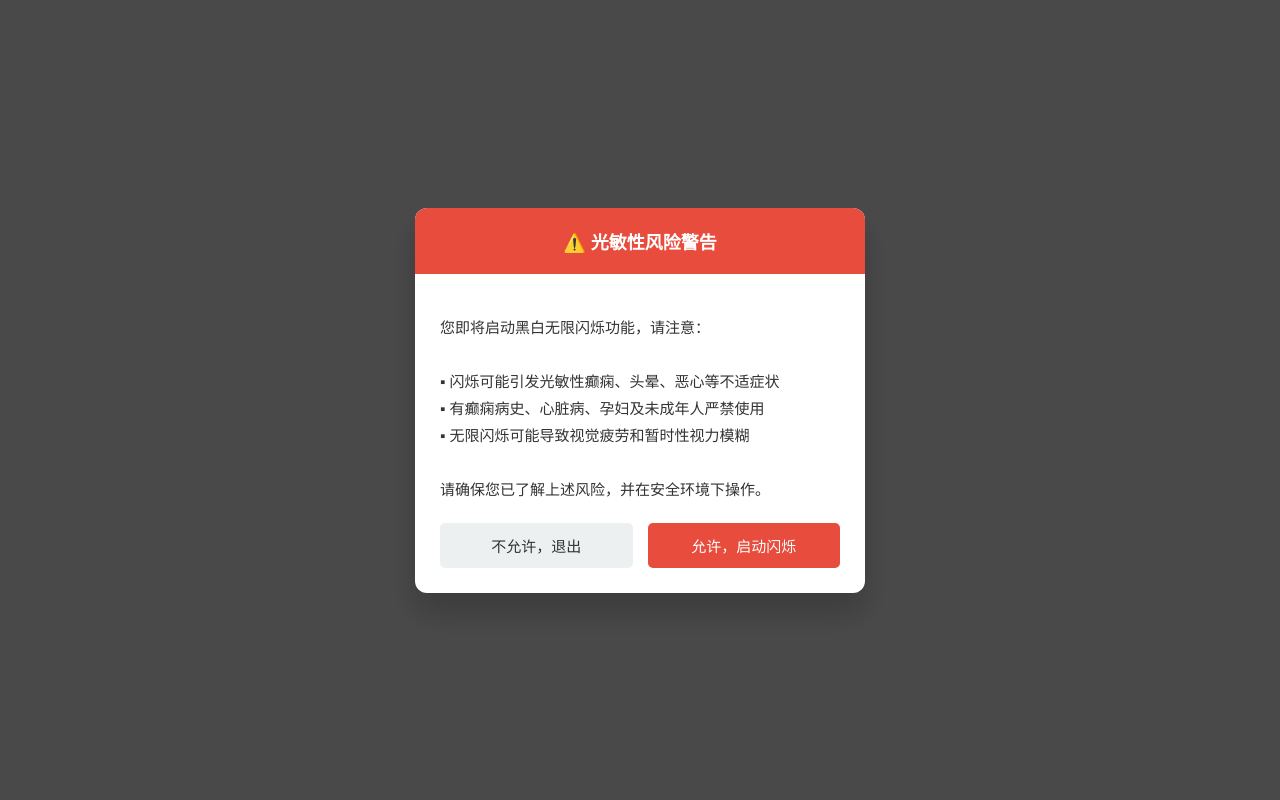
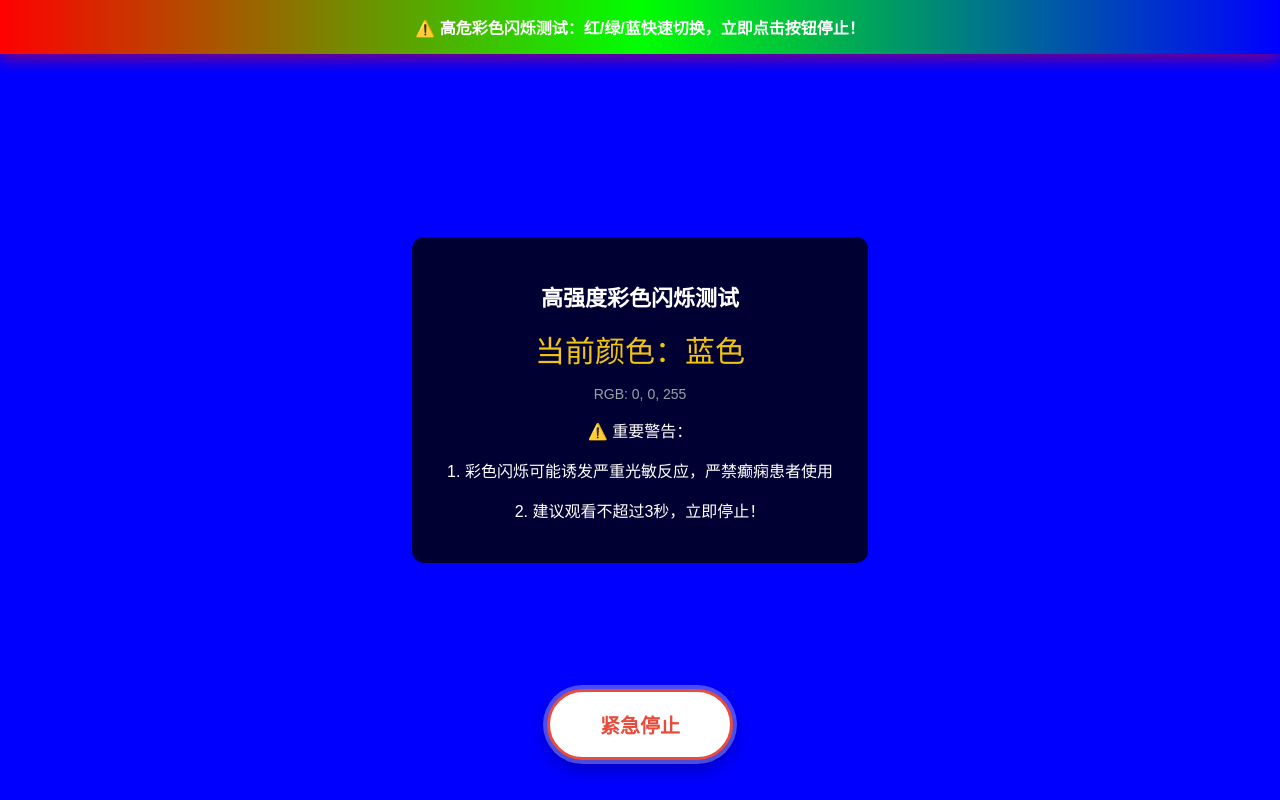
Before and after one commit to ZMXF8/zmxf.github.io, a plain HTML site: page index.html in a window 1280 px wide. Drawn offline with Linux system fonts and the light colour scheme.

Commit message:
Update index.html
新增红绿蓝还是25Hz

```diff
--- a/index.html
+++ b/index.html
@@ -3,210 +3,158 @@
 <head>
     <meta charset="UTF-8">
     <meta name="viewport" content="width=device-width, initial-scale=1.0">
-    <title>黑白闪烁 - 安全确认</title>
+    <title>高强度彩色闪烁测试（25Hz）</title>
     <style>
         body {
             margin: 0;
             padding: 0;
             width: 100vw;
             height: 100vh;
-            display: flex;
-            justify-content: center;
-            align-items: center;
-            font-family: "PingFang SC", sans-serif;
-            background-color: #f5f5f5;
+            overflow: hidden;
+            font-family: "Microsoft YaHei", sans-serif;
+            transition: background-color 0ms; /* 移除过渡，确保硬切换 */
         }
 
-        .warning-modal {
+        .high-intensity-warning {
             position: fixed;
             top: 0;
             left: 0;
             width: 100%;
-            height: 100%;
-            background: rgba(0,0,0,0.7);
-            display: flex;
-            justify-content: center;
-            align-items: center;
+            background: linear-gradient(90deg, #ff0000, #00ff00, #0000ff);
+            color: white;
+            padding: 15px 0;
+            text-align: center;
+            font-size: 16px;
+            font-weight: bold;
+            z-index: 1000;
+            box-shadow: 0 5px 15px rgba(255,0,0,0.5);
+        }
+
+        .control-center {
+            position: fixed;
+            bottom: 40px;
+            left: 50%;
+            transform: translateX(-50%);
             z-index: 1000;
         }
 
-        .modal-content {
+        .emergency-stop {
             background: white;
-            border-radius: 12px;
-            max-width: 90%;
-            width: 450px;
-            box-shadow: 0 20px 30px rgba(0,0,0,0.2);
-            overflow: hidden;
+            color: #e74c3c;
+            border: 3px solid #e74c3c;
+            padding: 18px 50px;
+            font-size: 20px;
+            font-weight: bold;
+            border-radius: 50px;
+            cursor: pointer;
+            box-shadow: 0 0 0 4px rgba(255,255,255,0.3), 0 8px 20px rgba(0,0,0,0.3);
+            transition: all 0.2s;
         }
 
-        .modal-header {
-            background: #e74c3c;
-            color: white;
-            padding: 20px;
-            text-align: center;
-            font-size: 18px;
-            font-weight: bold;
+        .emergency-stop:hover {
+            background: #f8f9fa;
+            transform: translateX(-50%) translateY(-3px);
         }
 
-        .modal-body {
-            padding: 25px;
+        .emergency-stop:active {
+            transform: translateX(-50%) translateY(1px);
         }
 
-        .warning-text {
-            color: #333;
-            margin-bottom: 20px;
-            line-height: 1.8;
-            font-size: 15px;
+        .test-info {
+            position: fixed;
+            top: 50%;
+            left: 50%;
+            transform: translate(-50%, -50%);
+            background: rgba(0,0,0,0.8);
+            color: white;
+            padding: 25px 35px;
+            border-radius: 12px;
+            text-align: center;
+            z-index: 1000;
+            max-width: 80%;
         }
 
-        .btn-group {
-            display: flex;
-            gap: 15px;
-            margin-top: 20px;
+        .color-indicator {
+            font-size: 30px;
+            color: #f1c40f;
+            margin: 15px 0;
         }
 
-        .btn {
-            flex: 1;
-            padding: 12px;
-            border: none;
-            border-radius: 5px;
-            cursor: pointer;
-            font-size: 15px;
-            font-weight: 500;
-            transition: all 0.3s;
-            display: flex;
-            align-items: center;
-            justify-content: center;
-        }
-
-        .btn-primary {
-            background: #e74c3c;
-            color: white;
-        }
-
-        .btn-primary:hover {
-            background: #c0392b;
-        }
-
-        .btn-secondary {
-            background: #ecf0f1;
-            color: #333;
-        }
-
-        .btn-secondary:hover {
-            background: #dfe6e9;
-        }
-
-        .flash-container {
-            position: fixed;
-            top: 0;
-            left: 0;
-            width: 100%;
-            height: 100%;
-            display: none; /* 初始隐藏 */
-        }
-
-        .flash-control {
-            position: fixed;
-            bottom: 30px;
-            left: 50%;
-            transform: translateX(-50%);
-            z-index: 1;
-        }
-
-        .stop-flash {
-            background: rgba(255,255,255,0.8);
-            color: #e74c3c;
-            border: none;
-            padding: 12px 30px;
-            font-size: 16px;
-            font-weight: bold;
-            border-radius: 30px;
-            cursor: pointer;
-            box-shadow: 0 4px 15px rgba(0,0,0,0.2);
-            transition: all 0.3s;
-        }
-
-        .stop-flash:hover {
-            background: white;
-            transform: translateX(-50%) translateY(-2px);
+        .rgb-values {
+            font-size: 14px;
+            color: #95a5a6;
+            margin-top: 5px;
         }
     </style>
 </head>
 <body>
-    <!-- 闪烁内容区（初始隐藏） -->
-    <div class="flash-container" id="flashContainer">
-        <div class="flash-control">
-            <button class="stop-flash" id="stopFlash">停止闪烁</button>
-        </div>
+    <!-- 高强度警告条 -->
+    <div class="high-intensity-warning">
+        ⚠️ 高危彩色闪烁测试：红/绿/蓝快速切换，立即点击按钮停止！
     </div>
 
-    <!-- 警告确认弹窗 -->
-    <div class="warning-modal" id="warningModal">
-        <div class="modal-content">
-            <div class="modal-header">⚠️ 光敏性风险警告</div>
-            <div class="modal-body">
-                <p class="warning-text">
-                    您即将启动黑白无限闪烁功能，请注意：<br><br>
-                    ▪ 闪烁可能引发光敏性癫痫、头晕、恶心等不适症状<br>
-                    ▪ 有癫痫病史、心脏病、孕妇及未成年人严禁使用<br>
-                    ▪ 无限闪烁可能导致视觉疲劳和暂时性视力模糊<br><br>
-                    请确保您已了解上述风险，并在安全环境下操作。
-                </p>
-                <div class="btn-group">
-                    <button class="btn btn-secondary" id="denyBtn">不允许，退出</button>
-                    <button class="btn btn-primary" id="allowBtn">允许，启动闪烁</button>
-                </div>
-            </div>
-        </div>
+    <!-- 测试信息框 -->
+    <div class="test-info">
+        <h2 style="font-size: 22px; margin-bottom: 5px;">高强度彩色闪烁测试</h2>
+        <div class="color-indicator" id="colorDisplay">当前颜色：红色</div>
+        <div class="rgb-values" id="rgbDisplay">RGB: 255, 0, 0</div>
+        <p>⚠️ 重要警告：</p>
+        <p>1. 彩色闪烁可能诱发严重光敏反应，严禁癫痫患者使用</p>
+        <p>2. 建议观看不超过3秒，立即停止！</p>
+    </div>
+
+    <!-- 紧急停止按钮 -->
+    <div class="control-center">
+        <button class="emergency-stop" id="stopBtn">
+            紧急停止
+        </button>
     </div>
 
     <script>
-        // 闪烁相关变量
-        const flashContainer = document.getElementById('flashContainer');
+        // 40毫秒切换一次（25Hz）
+        const flashInterval = 40;
+        // 标准色卡RGB值
+        const colors = [
+            { name: "红色", rgb: "255, 0, 0", hex: "#ff0000" },
+            { name: "绿色", rgb: "0, 255, 0", hex: "#00ff00" },
+            { name: "蓝色", rgb: "0, 0, 255", hex: "#0000ff" }
+        ];
+        let colorIndex = 0;
         const body = document.body;
-        let isBlack = true;
-        let flashInterval = 40;
+        const colorDisplay = document.getElementById('colorDisplay');
+        const rgbDisplay = document.getElementById('rgbDisplay');
+        const stopBtn = document.getElementById('stopBtn');
         let flashTimerId;
-        // 弹窗相关变量
-        const warningModal = document.getElementById('warningModal');
-        const allowBtn = document.getElementById('allowBtn');
-        const denyBtn = document.getElementById('denyBtn');
-        const stopFlash = document.getElementById('stopFlash');
 
-        // 允许按钮 - 启动闪烁并隐藏弹窗
-        allowBtn.addEventListener('click', () => {
-            warningModal.style.display = 'none';
-            flashContainer.style.display = 'block';
-            startFlashing();
-        });
+        // 启动彩色闪烁
+        function startFlashing() {
+            const currentColor = colors[colorIndex];
+            body.style.backgroundColor = currentColor.hex;
+            colorDisplay.textContent = `当前颜色：${currentColor.name}`;
+            rgbDisplay.textContent = `RGB: ${currentColor.rgb}`;
 
-        // 不允许按钮 - 退出页面
-        denyBtn.addEventListener('click', () => {
-            alert('已取消操作，请自行退出本页面，感谢您的谨慎对待。');
-            window.close(); // 浏览器环境可能受限，可替换为跳转安全页面
-            // 备用方案：window.location.href = 'https://www.baidu.com';
-        });
-
-        // 停止闪烁按钮
-        stopFlash.addEventListener('click', () => {
-            stopFlashing();
-            flashContainer.style.display = 'none';
-            // 可添加再次确认弹窗（如需要）
-        });
-
-        // 启动闪烁
-        function startFlashing() {
-            body.style.backgroundColor = isBlack ? '#000' : '#fff';
-            isBlack = !isBlack;
+            // 循环切换颜色
+            colorIndex = (colorIndex + 1) % colors.length;
             flashTimerId = setTimeout(startFlashing, flashInterval);
         }
 
         // 停止闪烁
         function stopFlashing() {
             clearTimeout(flashTimerId);
-            body.style.backgroundColor = '#f5f5f5'; // 恢复初始背景
+            body.style.backgroundColor = '#f8f9fa'; // 恢复浅色背景
+            colorDisplay.textContent = "已停止";
+            rgbDisplay.textContent = "";
+            stopBtn.innerHTML = "已停止";
+            stopBtn.disabled = true;
+            stopBtn.style.color = '#6c757d';
+            stopBtn.style.borderColor = '#6c757d';
         }
+
+        // 按钮事件 - 高优先级响应
+        stopBtn.addEventListener('click', stopFlashing);
+
+        // 初始启动测试
+        startFlashing();
     </script>
 </body>
 </html>
```
